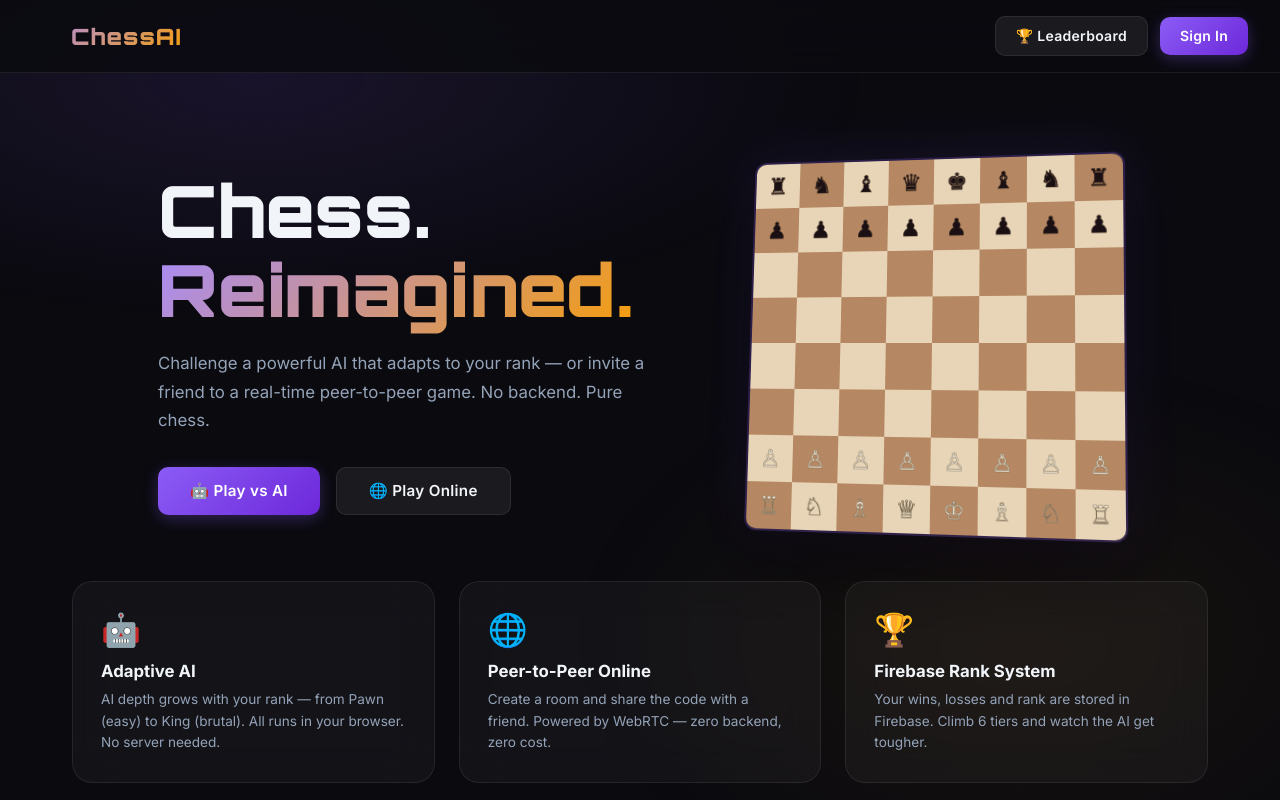
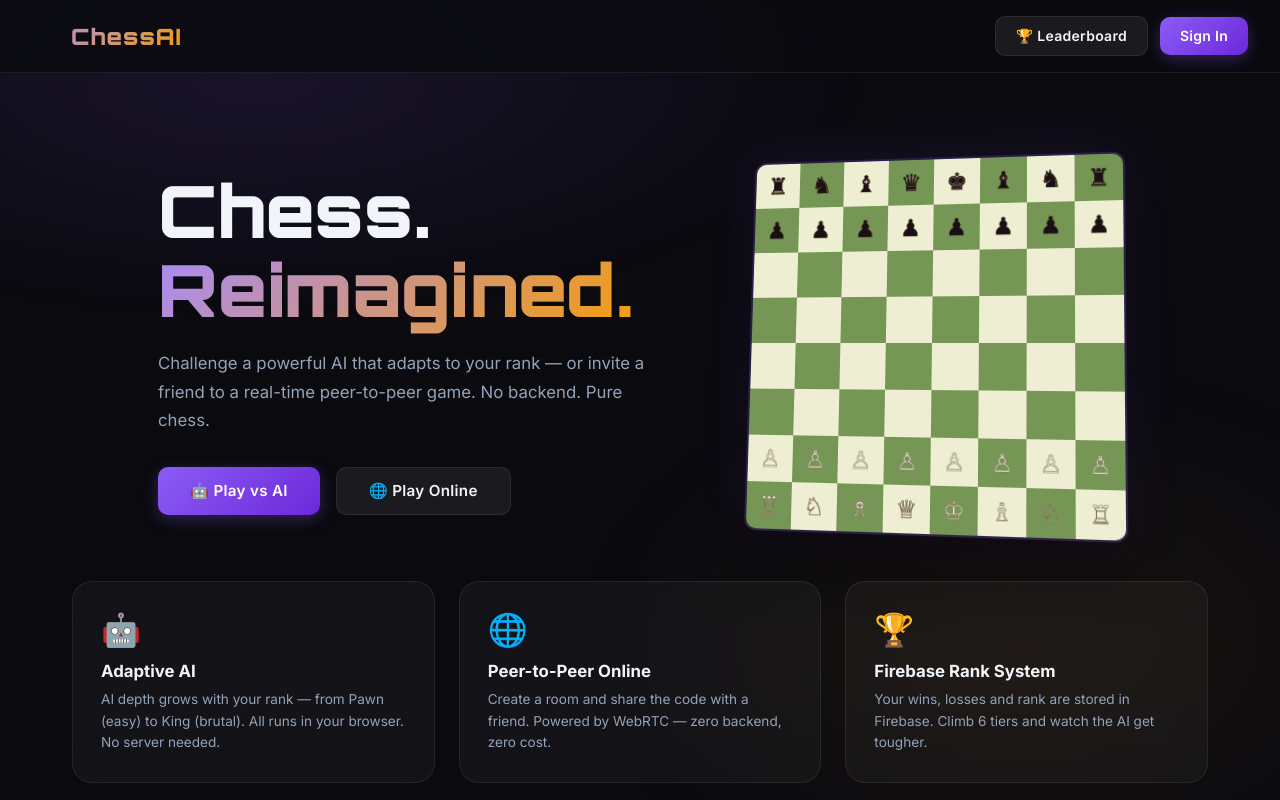
Before and after one commit to Santhosh939s/python-project-chess-with-AI-, a Next.js app: page / in a window 1280 px wide. Built offline with nearby package versions, Linux system fonts and the light colour scheme; no server answers.

Commit message:
style: upgrade to Staunton SVG pieces and classic Chess.com green/cream theme with embedded coordinates

```diff
--- a/src/app/components.css
+++ b/src/app/components.css
@@ -1,29 +1,4 @@
-/* ─── Piece Symbols ──────────────────────────────────────────────────────────── */
-.piece-symbol {
-  font-size: clamp(1.6rem, 5vw, 2.6rem);
-  line-height: 1;
-  display: flex;
-  align-items: center;
-  justify-content: center;
-  width: 100%;
-  height: 100%;
-  transition: transform 0.15s ease;
-  pointer-events: none;
-  user-select: none;
-}
-
-.piece-white {
-  color: #f8f4e8;
-  filter: drop-shadow(0 1px 3px rgba(0,0,0,0.8)) drop-shadow(0 0 6px rgba(255,255,255,0.2));
-  -webkit-text-stroke: 1.5px #7a6a50;
-}
-
-.piece-black {
-  color: #1a1014;
-  filter: drop-shadow(0 1px 3px rgba(0,0,0,0.9)) drop-shadow(0 0 2px rgba(0,0,0,0.5));
-  -webkit-text-stroke: 1px #3d2a1e;
-}
-
+/* ─── Piece Symbols & SVGs ──────────────────────────────────────────────────────── */
 .piece-dragging {
   transform: scale(1.2);
 }
--- a/src/app/globals.css
+++ b/src/app/globals.css
@@ -26,18 +26,18 @@
   --text-secondary: #94a3b8;
   --text-muted: #475569;
 
-  --board-light: #e8d5b7;
-  --board-dark: #b58863;
-  --board-light-hover: #f0dfc8;
-  --board-dark-hover: #c8976b;
-  --board-selected: rgba(139,92,246,0.6);
-  --board-legal: rgba(139,92,246,0.3);
-  --board-last-move-light: rgba(245,158,11,0.4);
-  --board-last-move-dark: rgba(245,158,11,0.5);
-  --board-check: rgba(244,63,94,0.7);
+  --board-light: #eeeed2;
+  --board-dark: #769656;
+  --board-light-hover: #f5f5dc;
+  --board-dark-hover: #83a562;
+  --board-selected: #f7f769;
+  --board-legal: rgba(0,0,0,0.18);
+  --board-last-move-light: #baca44;
+  --board-last-move-dark: #baca44;
+  --board-check: radial-gradient(circle, rgba(255,0,0,0.85) 0%, rgba(220,38,38,0.5) 70%, transparent 100%);
 
-  --shadow-glow: 0 0 40px rgba(139,92,246,0.15);
-  --shadow-board: 0 25px 80px rgba(0,0,0,0.6);
+  --shadow-glow: 0 0 40px rgba(118,150,86,0.2);
+  --shadow-board: 0 25px 80px rgba(0,0,0,0.7);
   --radius: 12px;
   --radius-lg: 20px;
   --transition: 0.2s cubic-bezier(0.4,0,0.2,1);
@@ -193,44 +193,67 @@ body::before {
   align-items: center;
   justify-content: center;
   cursor: pointer;
-  transition: all var(--transition);
+  transition: background 0.15s ease;
   user-select: none;
 }
 
-.square.light { background: var(--board-light); }
-.square.dark  { background: var(--board-dark); }
+.square.light { background: var(--board-light); color: var(--board-dark); }
+.square.dark  { background: var(--board-dark); color: var(--board-light); }
 .square.light:hover { background: var(--board-light-hover); }
 .square.dark:hover  { background: var(--board-dark-hover); }
 
 .square.selected {
   background: var(--board-selected) !important;
-  box-shadow: inset 0 0 0 3px rgba(139,92,246,0.8);
 }
 
+/* Corner Coordinates inside boundary squares */
+.sq-coord {
+  position: absolute;
+  font-weight: 700;
+  font-size: 0.72rem;
+  line-height: 1;
+  pointer-events: none;
+  user-select: none;
+  font-family: 'Inter', sans-serif;
+}
+
+.sq-rank {
+  top: 4px;
+  left: 4px;
+}
+
+.sq-file {
+  bottom: 4px;
+  right: 4px;
+}
+
+.dark-text { color: #769656; }
+.light-text { color: #eeeed2; }
+
+/* Move Hints & Highlights */
 .square.legal-move::after {
   content: '';
   position: absolute;
-  width: 35%;
-  height: 35%;
+  width: 30%;
+  height: 30%;
   border-radius: 50%;
-  background: rgba(0,0,0,0.25);
+  background: rgba(0,0,0,0.18);
   pointer-events: none;
+  z-index: 5;
 }
 
 .square.legal-capture::after {
   content: '';
   position: absolute;
   inset: 0;
-  border-radius: 0;
-  background: transparent;
-  box-shadow: inset 0 0 0 4px rgba(0,0,0,0.25);
+  border-radius: 50%;
+  box-shadow: inset 0 0 0 6px rgba(0,0,0,0.18);
   pointer-events: none;
+  z-index: 5;
 }
 
-.square.last-move-from.light { background: var(--board-last-move-light); }
-.square.last-move-from.dark  { background: var(--board-last-move-dark); }
-.square.last-move-to.light   { background: var(--board-last-move-light); }
-.square.last-move-to.dark    { background: var(--board-last-move-dark); }
+.square.last-move-from { background: var(--board-last-move-light) !important; }
+.square.last-move-to   { background: var(--board-last-move-dark) !important; }
 
 .square.in-check {
   background: var(--board-check) !important;
@@ -238,32 +261,40 @@ body::before {
 }
 
 @keyframes pulse-check {
-  0%, 100% { background: rgba(244,63,94,0.7); }
-  50%       { background: rgba(244,63,94,0.9); }
+  0%, 100% { filter: drop-shadow(0 0 10px rgba(239,68,68,0.8)); }
+  50%       { filter: drop-shadow(0 0 20px rgba(239,68,68,1)); }
 }
 
-/* ─── Piece ─── */
-.piece {
-  width: 88%;
-  height: 88%;
-  object-fit: contain;
+/* ─── Piece SVG ─── */
+.piece-container {
+  width: 90%;
+  height: 90%;
+  display: flex;
+  align-items: center;
+  justify-content: center;
+  z-index: 2;
   transition: transform 0.15s ease;
-  filter: drop-shadow(0 2px 4px rgba(0,0,0,0.5));
   pointer-events: none;
   user-select: none;
 }
 
-.square:hover .piece {
-  transform: scale(1.08);
+.piece-svg {
+  width: 100%;
+  height: 100%;
+  filter: drop-shadow(0 3px 5px rgba(0,0,0,0.35));
 }
 
-.square.selected .piece {
-  transform: scale(1.12);
+.square:hover .piece-container {
+  transform: scale(1.06);
+}
+
+.square.selected .piece-container {
+  transform: scale(1.1);
 }
 
 .piece-dragging {
   transform: scale(1.15);
-  filter: drop-shadow(0 8px 16px rgba(0,0,0,0.6));
+  filter: drop-shadow(0 8px 16px rgba(0,0,0,0.5));
 }
 
 /* ─── Side Panel ─── */
--- a/src/components/ChessBoard.tsx
+++ b/src/components/ChessBoard.tsx
@@ -10,7 +10,7 @@ const RANKS = ['8','7','6','5','4','3','2','1'];
 interface Props {
   fen?: string;
   playerColor: 'w' | 'b'; // which side the user controls
-  onMove?: (move: any) => void; // called when a move is made (for AI / online)
+  onMove?: (move: any) => void; // called when a move is made
   disabled?: boolean;
   lastMove?: { from: string; to: string } | null;
   checkSquare?: string | null;
@@ -106,14 +106,6 @@ export default function ChessBoard({ fen, playerColor, onMove, disabled = false,
   return (
     <>
       <div className="board-wrapper">
-        {/* Rank labels */}
-        <div style={{ display: 'flex', alignItems: 'center', gap: 4 }}>
-          <div className="coord-rank">
-            {ranks.map(r => (
-              <span key={r} className="coord-label">{r}</span>
-            ))}
-          </div>
-
         <div className="board-container">
           <div className="board-grid">
             {ranks.map((rank, ri) =>
@@ -130,6 +122,10 @@ export default function ChessBoard({ fen, playerColor, onMove, disabled = false,
                 const isLastFrom = lastMove?.from === sq;
                 const isLastTo = lastMove?.to === sq;
                 const isCheck = checkSquare === sq;
+
+                // Show coordinates inside boundary squares like Chess.com
+                const showRankLabel = fi === 0;
+                const showFileLabel = ri === 7;
 
                 let squareClass = `square ${isLight ? 'light' : 'dark'}`;
                 if (isSelected) squareClass += ' selected';
@@ -148,6 +144,20 @@ export default function ChessBoard({ fen, playerColor, onMove, disabled = false,
                     role="button"
                     aria-label={sq}
                   >
+                    {/* Corner Rank Label */}
+                    {showRankLabel && (
+                      <span className={`sq-coord sq-rank ${isLight ? 'dark-text' : 'light-text'}`}>
+                        {rank}
+                      </span>
+                    )}
+
+                    {/* Corner File Label */}
+                    {showFileLabel && (
+                      <span className={`sq-coord sq-file ${isLight ? 'dark-text' : 'light-text'}`}>
+                        {file}
+                      </span>
+                    )}
+
                     {piece && (
                       <ChessPiece
                         type={piece.type}
@@ -162,16 +172,6 @@ export default function ChessBoard({ fen, playerColor, onMove, disabled = false,
         </div>
       </div>
 
-        {/* File labels */}
-        <div style={{ display: 'flex', marginLeft: '1.4rem' }}>
-          <div className="coord-file">
-            {files.map(f => (
-              <span key={f} className="coord-label">{f}</span>
-            ))}
-          </div>
-        </div>
-      </div>
-
       {promotion && (
         <PromotionModal color={playerColor} onSelect={handlePromotion} />
       )}
--- a/src/components/ChessPiece.tsx
+++ b/src/components/ChessPiece.tsx
@@ -1,29 +1,197 @@
 'use client';
+import React from 'react';
 
-// Inline SVG piece set (Unicode-based with custom styling)
-// Maps piece type + color to Unicode chess symbols
-const UNICODE_PIECES: Record<string, string> = {
-  wK: '♔', wQ: '♕', wR: '♖', wB: '♗', wN: '♘', wP: '♙',
-  bK: '♚', bQ: '♛', bR: '♜', bB: '♝', bN: '♞', bP: '♟',
+// Premium Staunton/Neo Vector Chess Pieces (SVG)
+const PIECE_SVGS: Record<string, (color: 'w' | 'b') => React.ReactNode> = {
+  p: (color) => {
+    const isWhite = color === 'w';
+    return (
+      <svg viewBox="0 0 45 45" className="piece-svg">
+        <path
+          d="M22.5 9c-2.21 0-4 1.79-4 4 0 .89.29 1.71.78 2.38C17.33 16.5 16 18.59 16 21c0 2.03.94 3.84 2.41 5.03-3 1.06-7.41 5.55-7.41 13.47h23c0-7.92-4.41-12.41-7.41-13.47 1.47-1.19 2.41-3 2.41-5.03 0-2.41-1.33-4.5-3.28-5.62.49-.67.78-1.49.78-2.38 0-2.21-1.79-4-4-4z"
+          fill={isWhite ? '#ffffff' : '#262421'}
+          stroke="#000000"
+          strokeWidth="1.5"
+          strokeLinejoin="round"
+        />
+        {isWhite && (
+          <path
+            d="M22.5 10c1.66 0 3 1.34 3 3 0 .55-.15 1.05-.42 1.48-.38.6-.28 1.39.23 1.88.92.88 1.69 2.04 1.69 3.64 0 1.5-.72 2.81-1.84 3.64-.5.37-.71 1.01-.52 1.6.93 2.87 3.51 6.27 4.86 11.26H13.5c1.35-4.99 3.93-8.39 4.86-11.26.19-.59-.02-1.23-.52-1.6-1.12-.83-1.84-2.14-1.84-3.64 0-1.6.77-2.76 1.69-3.64.51-.49.61-1.28.23-1.88-.27-.43-.42-.93-.42-1.48 0-1.66 1.34-3 3-3z"
+            fill="#ffffff"
+          />
+        )}
+      </svg>
+    );
+  },
+
+  r: (color) => {
+    const isWhite = color === 'w';
+    return (
+      <svg viewBox="0 0 45 45" className="piece-svg">
+        <g
+          fill={isWhite ? '#ffffff' : '#262421'}
+          fillRule="evenodd"
+          stroke="#000000"
+          strokeWidth="1.5"
+          strokeLinecap="round"
+          strokeLinejoin="round"
+        >
+          <path d="M9 39h27v-3H9v3zM12 36h21l-1.5-4h-18L12 36zM11 14h23l-2 18H13l-2-18zM9 10h27v4H9v-4z" />
+          <path d="M9 10L9 7h4v2h5V7h5v2h5V7h4v3H9z" />
+          {isWhite && (
+            <path
+              d="M12 14h21l-2 18H13l-2-18z"
+              fill="#ffffff"
+              stroke="none"
+            />
+          )}
+          {isWhite && (
+            <path
+              d="M11 14h23l-2 18H13l-2-18zM12 36h21l-1.5-4h-18L12 36z"
+              fill="none"
+              stroke="#000000"
+              strokeWidth="1.5"
+            />
+          )}
+        </g>
+      </svg>
+    );
+  },
+
+  n: (color) => {
+    const isWhite = color === 'w';
+    return (
+      <svg viewBox="0 0 45 45" className="piece-svg">
+        <g
+          fill={isWhite ? '#ffffff' : '#262421'}
+          fillRule="evenodd"
+          stroke="#000000"
+          strokeWidth="1.5"
+          strokeLinecap="round"
+          strokeLinejoin="round"
+        >
+          <path d="M 22,10 C 32.5,11 38.5,18 38,39 L 15,39 C 15,30 25,32.5 23,18 C 23,11 15,11 15,11 0 11 10,24 10,24 C 10,24 13.5,15.5 19,12 C 18,11 16.5,10 16.5,10 C 16.5,10 21,9 22,10 z" />
+          <path d="M 24,18 C 24.38,20.91 18.45,25.37 16,27 C 13,29 13.18,31.34 11,31 C 9.958,30.06 12.41,27.96 11,28 C 10,28 11.19,29.23 10,30 C 9,30 5.997,31 6,26 C 6,24 12,14 12,14 C 12,14 13.89,12.1 14,10.5 C 13.27,9.506 13.5,8.5 13.5,8.5 C 14.5,9 16.5,10 16.5,10 L 22,10 C 22,10 24.34,14.65 24,18 z" />
+          {isWhite && (
+            <path
+              d="M 9.5,25.5 A 0.5,0.5 0 1 1 8.5,25.5 A 0.5,0.5 0 1 1 9.5,25.5 z"
+              fill="#000000"
+              stroke="#000000"
+            />
+          )}
+          {!isWhite && (
+            <path
+              d="M 9.5,25.5 A 0.5,0.5 0 1 1 8.5,25.5 A 0.5,0.5 0 1 1 9.5,25.5 z"
+              fill="#ffffff"
+              stroke="#ffffff"
+            />
+          )}
+          <path
+            d="M 15,15.5 A 0.5,1.5 0 1 1 14,15.5 A 0.5,1.5 0 1 1 15,15.5 z"
+            transform="matrix(0.866,0.5,-0.5,0.866,9.693,-5.173)"
+            fill={isWhite ? '#000000' : '#ffffff'}
+            stroke={isWhite ? '#000000' : '#ffffff'}
+          />
+        </g>
+      </svg>
+    );
+  },
+
+  b: (color) => {
+    const isWhite = color === 'w';
+    return (
+      <svg viewBox="0 0 45 45" className="piece-svg">
+        <g
+          fill={isWhite ? '#ffffff' : '#262421'}
+          fillRule="evenodd"
+          stroke="#000000"
+          strokeWidth="1.5"
+          strokeLinecap="round"
+          strokeLinejoin="round"
+        >
+          <g strokeLinejoin="miter">
+            <path d="M9 36c1.2-2.5 7-4 13.5-4 6.5 0 12.3 1.5 13.5 4H9z" />
+            <path d="M15 32c2.5-2.5 12.5-2.5 15 0H15z" />
+            <path d="M25 8a2.5 2.5 0 1 1-5 0 2.5 2.5 0 1 1 5 0z" />
+            <path d="M17.5 26h10c.5-2 1.5-4 1.5-6 0-5-3.5-8-6.5-8s-6.5 3-6.5 8c0 2 1 4 1.5 6z" />
+          </g>
+          <path d="M11 14c3.5 0 6.5 3 6.5 8 0 2-1 4-1.5 6h13c-.5-2-1.5-4-1.5-6 0-5-3-8-6.5-8" />
+          <path d="M20 18h5M22.5 15.5v5" fill="none" stroke="#000000" strokeWidth="1.5" />
+        </g>
+      </svg>
+    );
+  },
+
+  q: (color) => {
+    const isWhite = color === 'w';
+    return (
+      <svg viewBox="0 0 45 45" className="piece-svg">
+        <g
+          fill={isWhite ? '#ffffff' : '#262421'}
+          fillRule="evenodd"
+          stroke="#000000"
+          strokeWidth="1.5"
+          strokeLinecap="round"
+          strokeLinejoin="round"
+        >
+          <path d="M8 12a2 2 0 1 1-4 0 2 2 0 1 1 4 0zM24.5 7.5a2 2 0 1 1-4 0 2 2 0 1 1 4 0zM41 12a2 2 0 1 1-4 0 2 2 0 1 1 4 0zM16 8.5a2 2 0 1 1-4 0 2 2 0 1 1 4 0zM33 8.5a2 2 0 1 1-4 0 2 2 0 1 1 4 0z" />
+          <path d="M9 26c8.5-1.5 21.5-1.5 27 0l2-12-7 11V11l-5.5 13.5L22.5 10l-3 14.5L14 11v14L7 14l2 12z" />
+          <path d="M9 26c0 2 1.5 2 2.5 4 1 1.5 1 1.5 1 3.5h20c0-2 0-2 1-3.5 1-2 2.5-2 2.5-4H9z" />
+          <path d="M11 38.5h23v-3H11v3z" />
+          {isWhite && (
+            <path
+              d="M11 29c8.5-1.5 21.5-1.5 23 0M11 38.5h23"
+              fill="none"
+              stroke="#000000"
+              strokeWidth="1.5"
+            />
+          )}
+        </g>
+      </svg>
+    );
+  },
+
+  k: (color) => {
+    const isWhite = color === 'w';
+    return (
+      <svg viewBox="0 0 45 45" className="piece-svg">
+        <g
+          fill={isWhite ? '#ffffff' : '#262421'}
+          fillRule="evenodd"
+          stroke="#000000"
+          strokeWidth="1.5"
+          strokeLinecap="round"
+          strokeLinejoin="round"
+        >
+          <path d="M22.5 11.63V6M20 8h5" fill="none" stroke="#000000" strokeWidth="1.5" />
+          <path d="M22.5 25c-4 0-7.5 1.5-10.5 4.5s-4.5 6.5-4.5 10.5h30c0-4-1.5-7.5-4.5-10.5S26.5 25 22.5 25z" />
+          <path d="M11.5 37c5.5 3.5 16.5 3.5 22 0v-7c-5.5 3.5-16.5 3.5-22 0v7z" />
+          <path d="M11.5 30c5.5-3.5 16.5-3.5 22 0v-7c-5.5-3.5-16.5-3.5-22 0v7z" />
+          <path d="M11.5 23c5.5-3.5 16.5-3.5 22 0V16c-5.5-3.5-16.5-3.5-22 0v7z" />
+        </g>
+      </svg>
+    );
+  },
 };
 
 interface Props {
   type: string;  // 'k','q','r','b','n','p'
   color: 'w' | 'b';
-  size?: number;
   dragging?: boolean;
 }
 
 export default function ChessPiece({ type, color, dragging = false }: Props) {
-  const key = `${color}${type.toUpperCase()}`;
-  const symbol = UNICODE_PIECES[key] ?? '?';
+  const key = type.toLowerCase();
+  const renderSvg = PIECE_SVGS[key];
+
+  if (!renderSvg) return null;
 
   return (
-    <span
-      className={`piece-symbol ${color === 'w' ? 'piece-white' : 'piece-black'} ${dragging ? 'piece-dragging' : ''}`}
+    <div
+      className={`piece-container ${dragging ? 'piece-dragging' : ''}`}
       aria-label={`${color === 'w' ? 'White' : 'Black'} ${type}`}
     >
-      {symbol}
-    </span>
+      {renderSvg(color)}
+    </div>
   );
 }
--- a/src/components/PromotionModal.tsx
+++ b/src/components/PromotionModal.tsx
@@ -1,4 +1,5 @@
 'use client';
+import ChessPiece from './ChessPiece';
 
 interface Props {
   color: 'w' | 'b';
@@ -6,19 +7,17 @@ interface Props {
 }
 
 const PIECES = [
-  { type: 'q', label: 'Queen',  symbol: '♛' },
-  { type: 'r', label: 'Rook',   symbol: '♜' },
-  { type: 'b', label: 'Bishop', symbol: '♝' },
-  { type: 'n', label: 'Knight', symbol: '♞' },
+  { type: 'q', label: 'Queen' },
+  { type: 'r', label: 'Rook' },
+  { type: 'b', label: 'Bishop' },
+  { type: 'n', label: 'Knight' },
 ];
 
 export default function PromotionModal({ color, onSelect }: Props) {
-  const whiteSymbols: Record<string,string> = { q:'♕', r:'♖', b:'♗', n:'♘' };
-
   return (
     <div className="modal-overlay">
       <div className="modal-card">
-        <p className="modal-title">Choose promotion piece</p>
+        <p className="modal-title">Choose Promotion Piece</p>
         <div className="promotion-pieces">
           {PIECES.map(p => (
             <button
@@ -28,7 +27,7 @@ export default function PromotionModal({ color, onSelect }: Props) {
               aria-label={p.label}
               title={p.label}
             >
-              {color === 'w' ? whiteSymbols[p.type] : p.symbol}
+              <ChessPiece type={p.type} color={color} />
             </button>
           ))}
         </div>
```
Lines whose indentation alone changed are shown as unchanged.
